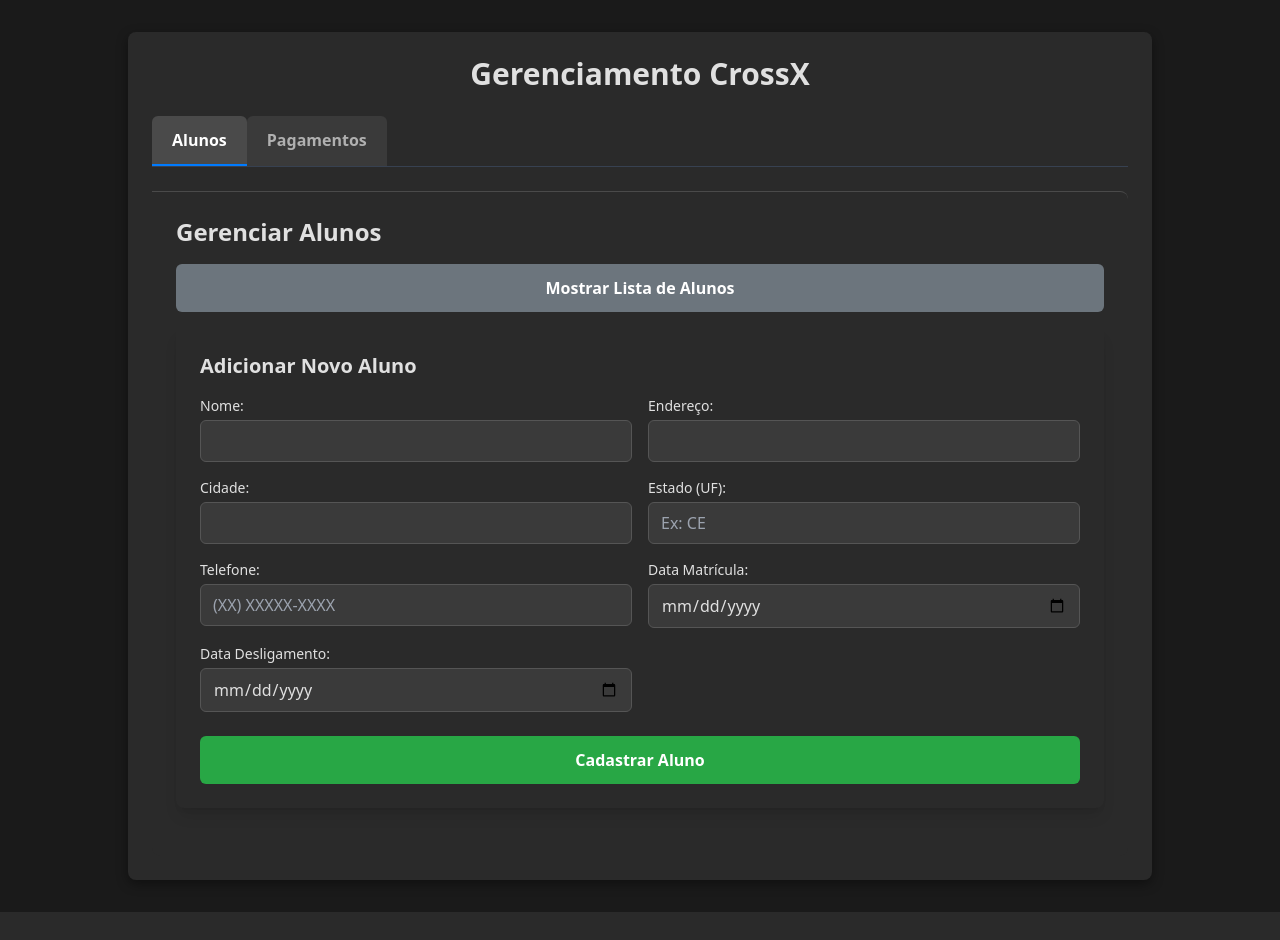
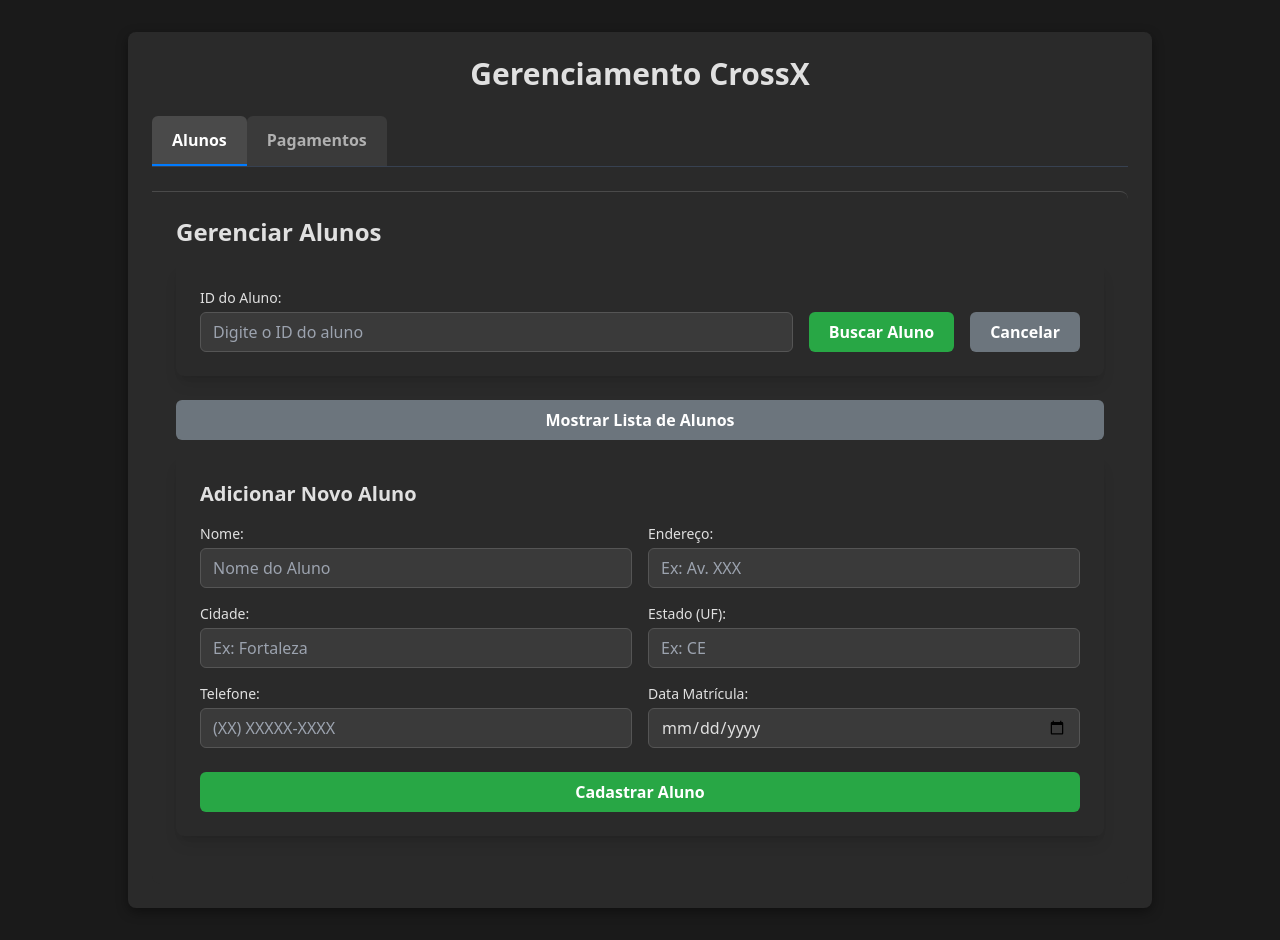
Before and after one commit to heliowesley1/crossx, a Flask app: page / in a window 1280 px wide. Before the commit the page ends 912 px from the top, so only its background shows below. Run offline with Flask 3, Linux system fonts and the light colour scheme; some libraries are stand-ins or nearby versions.

Commit message:
atualizando o codigo

```diff
--- a/app/routes.py
+++ b/app/routes.py
@@ -13,13 +13,17 @@ def rotas(app):
         if not data or not data.get('nome'):
             return jsonify({"erro": "Nome é obrigatório."}), 400
 
+        data_matricula_str = data.get('data_Matricula')
+        data_matricula = datetime.strptime(data_matricula_str, '%Y-%m-%d').date() \
+                         if data_matricula_str else datetime.now().date()
+
         novoAluno = Aluno(
             Nome=data['nome'],
             Endereco=data.get('endereco'),
             Cidade=data.get('cidade'),
             Estado=data.get('uf'),
             Telefone=data.get('telefone'),
-            Data_Matricula=datetime.strptime(data['data_Matricula'], '%Y-%m-%d').date() if data.get('data_Matricula') else None,
+            Data_Matricula=data_matricula,
             Data_Desligamento=datetime.strptime(data['data_Desligamento'], '%Y-%m-%d').date() if data.get('data_Desligamento') else None
         )
         if novoAluno.Data_Matricula:
--- a/app/templates/index.html
+++ b/app/templates/index.html
@@ -87,10 +87,14 @@
         .btn-primario {
             background-color: #28a745;
             color: white;
-            padding: 0.75rem 1.25rem;
+            padding: 0.5rem 1.25rem; /* Ajustado para 0.5rem para combinar com a altura do input */
             border-radius: 0.375rem;
             font-weight: 600;
             transition: background-color 0.2s ease-in-out;
+            height: 2.5rem; /* Altura fixa para combinar com os inputs */
+            display: flex;
+            align-items: center; /* Centraliza o texto verticalmente */
+            justify-content: center; /* Centraliza o texto horizontalmente */
         }
         .btn-primario:hover {
             background-color: #218838;
@@ -98,10 +102,14 @@
         .btn-secundario {
             background-color: #6c757d;
             color: white;
-            padding: 0.75rem 1.25rem;
+            padding: 0.5rem 1.25rem; /* Ajustado para 0.5rem para combinar com a altura do input */
             border-radius: 0.375rem;
             font-weight: 600;
             transition: background-color 0.2s ease-in-out;
+            height: 2.5rem; /* Altura fixa para combinar com os inputs */
+            display: flex;
+            align-items: center; /* Centraliza o texto verticalmente */
+            justify-content: center; /* Centraliza o texto horizontalmente */
         }
         .btn-secundario:hover {
             background-color: #5a6268;
@@ -114,6 +122,7 @@
             border-radius: 0.375rem;
             width: 100%;
             box-sizing: border-box;
+            height: 2.5rem; /* Altura padrão para inputs */
         }
         input[type="text"]:focus, input[type="date"]:focus, input[type="number"]:focus, select:focus {
             outline: none;
@@ -151,6 +160,21 @@
         <div id="secaoAlunos" class="secao-conteudo">
             <h2 class="text-2xl font-semibold mb-4">Gerenciar Alunos</h2>
 
+            <div class="p-6 rounded-lg shadow-lg mb-6">
+                <div class="flex items-end gap-4">
+                    <div class="flex-grow">
+                        <label for="buscarIdAluno" class="block text-sm font-medium mb-1">ID do Aluno:</label>
+                        <input type="number" id="buscarIdAluno" name="buscarIdAluno" class="mt-1 block w-full" placeholder="Digite o ID do aluno">
+                    </div>
+                    <button type="button" class="btn-primario" onclick="buscarAluno()">Buscar Aluno</button>
+                    <button type="button" class="btn-secundario" onclick="cancelarBuscaAluno()">Cancelar</button>
+                </div>
+                <div id="resultadoBuscaAluno" class="mt-4 p-4 rounded-lg bg-gray-700 hidden">
+                    <p class="text-center text-gray-300">Resultados da busca aparecerão aqui.</p>
+                </div>
+                <div id="mensagemBuscaAluno" class="mensagem hidden"></div>
+            </div>
+
             <button id="btnAlternarListaAlunos" class="btn-secundario mb-4 w-full">Mostrar Lista de Alunos</button>
             <div id="listaAlunosContainer" class="hidden">
                 <div id="listaAlunos" class="mb-6">
@@ -164,15 +188,15 @@
                 <div class="grid grid-cols-1 md:grid-cols-2 gap-4">
                     <div>
                         <label for="nomeAluno" class="block text-sm font-medium mb-1">Nome:</label>
-                        <input type="text" id="nomeAluno" name="nome" required class="mt-1 block w-full">
+                        <input type="text" id="nomeAluno" name="nome" required class="mt-1 block w-full" placeholder="Nome do Aluno">
                     </div>
                     <div>
                         <label for="enderecoAluno" class="block text-sm font-medium mb-1">Endereço:</label>
-                        <input type="text" id="enderecoAluno" name="endereco" class="mt-1 block w-full">
+                        <input type="text" id="enderecoAluno" name="endereco" class="mt-1 block w-full"  placeholder="Ex: Av. XXX">
                     </div>
                     <div>
                         <label for="cidadeAluno" class="block text-sm font-medium mb-1">Cidade:</label>
-                        <input type="text" id="cidadeAluno" name="cidade" class="mt-1 block w-full">
+                        <input type="text" id="cidadeAluno" name="cidade" class="mt-1 block w-full" placeholder="Ex: Fortaleza">
                     </div>
                     <div>
                         <label for="ufAluno" class="block text-sm font-medium mb-1">Estado (UF):</label>
@@ -185,10 +209,6 @@
                     <div>
                         <label for="dataMatriculaAluno" class="block text-sm font-medium mb-1">Data Matrícula:</label>
                         <input type="date" id="dataMatriculaAluno" name="data_Matricula" class="mt-1 block w-full">
-                    </div>
-                    <div>
-                        <label for="dataDesligamentoAluno" class="block text-sm font-medium mb-1">Data Desligamento:</label>
-                        <input type="date" id="dataDesligamentoAluno" name="data_Desligamento" class="mt-1 block w-full">
                     </div>
                 </div>
                 <button type="submit" class="btn-primario mt-6 w-full">Cadastrar Aluno</button>
@@ -254,11 +274,11 @@
                 <div class="grid grid-cols-1 md:grid-cols-2 gap-4">
                     <div>
                         <label for="idAlunoPagamento" class="block text-sm font-medium mb-1">ID do Aluno:</label>
-                        <input type="number" id="idAlunoPagamento" name="idAluno" required class="mt-1 block w-full">
+                        <input type="number" id="idAlunoPagamento" name="idAluno" required class="mt-1 block w-full" placeholder="ID Aluno">
                     </div>
                     <div>
                         <label for="valorPagamento" class="block text-sm font-medium mb-1">Valor:</label>
-                        <input type="number" step="0.01" id="valorPagamento" name="valor" required class="mt-1 block w-full">
+                        <input type="number" step="0.01" id="valorPagamento" name="valor" required class="mt-1 block w-full" placeholder="R$ 0,00">
                     </div>
                     <div>
                         <label for="tipoPagamento" class="block text-sm font-medium mb-1">Tipo:</label>
@@ -401,7 +421,7 @@
                             <p><strong>ID:</strong> ${aluno.idAluno}</p>
                             <p><strong>Nome:</strong> ${aluno.nome}</p>
                             <p><strong>Endereço:</strong> ${aluno.endereco || 'N/A'}</p>
-                            <p><strong>Cidade/UF:</strong> ${aluno.cidade || 'N/A'}/${aluno.uf || 'N/A'}</p>
+                            <p><strong>Cidade/UF:</strong> ${aluno.cidade ? aluno.cidade + '/' : ''}${aluno.uf || 'N/A'}</p>
                             <p><strong>Telefone:</strong> ${aluno.telefone || 'N/A'}</p>
                             <p><strong>Matrícula:</strong> ${aluno.dataMatricula || 'N/A'}</p>
                             <p><strong>Vencimento:</strong> ${aluno.dataVencimento || 'N/A'}</p>
@@ -419,7 +439,7 @@
                     `;
                     listaAlunos.appendChild(divAluno);
                 });
-                mostrarMensagem('mensagemListaAlunos', 'Alunos carregados com sucesso!', 'sucesso');
+                mostrarMensagem('mensagemListaAlunos', 'Alunos atualizados!', 'sucesso');
 
             } catch (erro) {
                 listaAlunos.innerHTML = '<p class="text-center text-red-500">Erro ao carregar alunos.</p>';
@@ -467,7 +487,7 @@
             }
         });
 
-        // atualizarAluno
+        // editarAluno
         async function editarAluno(idAluno) {
             console.log("ID do aluno ao clicar em Editar:", idAluno);
             const containerFormularioEdicao = document.getElementById('containerFormularioEdicaoAluno');
@@ -501,7 +521,7 @@
             }
         }
 
-        // atualizarAluno => salvar
+        // editarAluno => salvar
         document.getElementById('formularioEdicaoAluno').addEventListener('submit', async (evento) => {
             evento.preventDefault();
             const formulario = evento.target;
@@ -543,7 +563,7 @@
             }
         });
 
-        // atualizarAluno => cancelar
+        // editarAluno => cancelar
         function cancelarEdicaoAluno() {
             const containerFormularioEdicao = document.getElementById('containerFormularioEdicaoAluno');
             const formularioEdicaoAluno = document.getElementById('formularioEdicaoAluno');
@@ -579,8 +599,67 @@
             }
         }
 
+        // buscarAluno
+        async function buscarAluno() {
+            const idAluno = document.getElementById('buscarIdAluno').value;
+            const resultadoBuscaDiv = document.getElementById('resultadoBuscaAluno');
+            resultadoBuscaDiv.classList.add('hidden');
+            mostrarMensagem('mensagemBuscaAluno', 'Buscando aluno...', 'sucesso');
+            resultadoBuscaDiv.innerHTML = '<p class="text-center text-gray-300">Carregando...</p>';
+
+            if (!idAluno) {
+                mostrarMensagem('mensagemBuscaAluno', 'Por favor, digite um ID de aluno para buscar.', 'erro');
+                return;
+            }
+
+            try {
+                const resposta = await fetch(`/alunos/${idAluno}`);
+                if (!resposta.ok) {
+                    const dadosErro = await resposta.json();
+                    throw new Error(dadosErro.erro || `Erro HTTP: ${resposta.status} - ${resposta.statusText}`);
+                }
+                const aluno = await resposta.json();
+
+                resultadoBuscaDiv.innerHTML = `
+                    <div class="flex-1">
+                        <p><strong>ID:</strong> ${aluno.idAluno}</p>
+                        <p><strong>Nome:</strong> ${aluno.nome}</p>
+                        <p><strong>Endereço:</strong> ${aluno.endereco || 'N/A'}</p>
+                        <p><strong>Cidade/UF:</strong> ${aluno.cidade ? aluno.cidade + '/' : ''}${aluno.uf || 'N/A'}</p>
+                        <p><strong>Telefone:</strong> ${aluno.telefone || 'N/A'}</p>
+                        <p><strong>Matrícula:</strong> ${aluno.dataMatricula || 'N/A'}</p>
+                        <p><strong>Vencimento:</strong> ${aluno.dataVencimento || 'N/A'}</p>
+                        <p><strong>Desligamento:</strong> ${aluno.dataDesligamento || 'N/A'}</p>
+                        <p><strong>Status:</strong> ${aluno.ativo ? 'Ativo' : 'Inativo'}</p>
+                    </div>
+                    <div class="flex justify-end mt-4">
+                        <button class="btn-acao btn-editar" onclick="editarAluno(${aluno.idAluno})">
+                            <i class="fas fa-edit"></i> Editar Este Aluno
+                        </button>
+                    </div>
+                `;
+                resultadoBuscaDiv.classList.remove('hidden');
+                mostrarMensagem('mensagemBuscaAluno', 'Aluno encontrado!', 'sucesso');
+
+            } catch (erro) {
+                resultadoBuscaDiv.innerHTML = '<p class="text-center text-red-500">Aluno não encontrado ou erro na busca.</p>';
+                resultadoBuscaDiv.classList.remove('hidden');
+                mostrarMensagem('mensagemBuscaAluno', `Erro ao buscar aluno: ${erro.message || erro}`, 'erro');
+                console.error("Erro ao buscar aluno:", erro);
+            } finally {
+                resultadoBuscaDiv.scrollIntoView({ behavior: 'smooth', block: 'start' });
+            }
+        }
+
+        // buscarAluno => cancelar
+        function cancelarBuscaAluno() {
+            document.getElementById('buscarIdAluno').value = '';
+            document.getElementById('resultadoBuscaAluno').classList.add('hidden');
+            document.getElementById('resultadoBuscaAluno').innerHTML = '<p class="text-center text-gray-300">Resultados da busca aparecerão aqui.</p>';
+            mostrarMensagem('mensagemBuscaAluno', '', '');
+        }
+
         // pagamentosCRUD
-
         // mostrarTodosPagamentos
         async function carregarPagamentos() {
             const listaPagamentos = document.getElementById('listaPagamentos');
@@ -599,7 +678,6 @@
                     mostrarMensagem('mensagemListaPagamentos', 'Nenhum pagamento encontrado.', 'sucesso');
                     return;
                 }
-
                 listaPagamentos.innerHTML = '';
                 pagamentos.forEach(pagamento => {
                     const divPagamento = document.createElement('div');
@@ -686,11 +764,11 @@
                     mostrarMensagem('mensagemListaPagamentos', resultado.erro || `Erro ao deletar pagamento ID ${idPagamento}.`, 'erro');
                     console.error("Erro do backend:", resultado);
                 } else {
-                    mostrarMensagem('mensagemListaAlunos', resultado.mensagem || `Aluno ID ${idPagamento} deletado com sucesso!`, 'sucesso');
-                    carregarAlunos();
+                    mostrarMensagem('mensagemListaPagamentos', resultado.mensagem || `Pagamento ID ${idPagamento} deletado com sucesso!`, 'sucesso');
+                    carregarPagamentos(); // Recarrega a lista de pagamentos
                 }
             } catch (erro) {
-                mostrarMensagem('mensagemListaAlunos', `Erro de rede ao deletar aluno: ${erro.message || erro}`, 'erro');
+                mostrarMensagem('mensagemListaPagamentos', `Erro de rede ao deletar pagamento: ${erro.message || erro}`, 'erro');
                 console.error("Erro de rede:", erro);
             }
         }
```
Also changed, not shown: instance/crossx.db.
